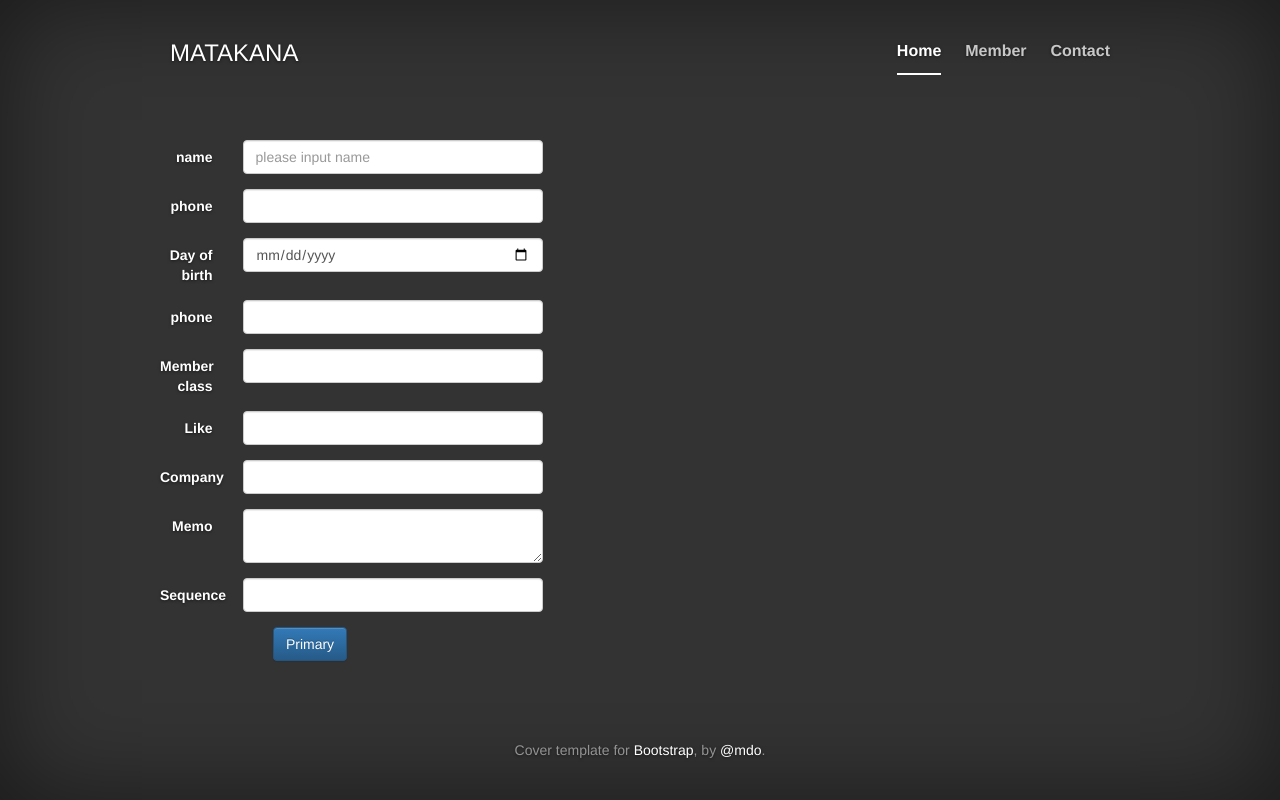
After one commit to levenhoo/MATAKANA, a PHP site: page /member.php in a window 1280 px wide. The commit adds this page. Run offline with PHP 8.4, Linux system fonts and the light colour scheme; data that the repository does not hold is empty; a stand-in replaces the project's code that opens the database connection; some libraries are stand-ins or nearby versions.

Commit message:
member member-list

```diff
--- /dev/null
+++ b/com/foot.php
@@ -0,0 +1,13 @@
+<?php
+/**
+ * Created by PhpStorm.
+ * User: leven
+ * Date: 2015/1/27
+ * Time: 16:55
+ */
+?>
+<div class="mastfoot">
+  <div class="inner">
+    <p>Cover template for <a href="http://getbootstrap.com">Bootstrap</a>, by <a href="https://twitter.com/mdo">@mdo</a>.</p>
+  </div>
+</div>
--- /dev/null
+++ b/com/head.php
@@ -0,0 +1,7 @@
+<div class="masthead clearfix">
+  <div class="inner">
+    <h3 class="masthead-brand"><?php print $lang['system-name']; ?></h3>
+    <!--nav-->
+    <?php include("com/nav.php"); ?>
+  </div>
+</div>
--- /dev/null
+++ b/com/member.php
@@ -0,0 +1,60 @@
+<form name="member-form" role="form" class="form-horizontal">
+  <input type="hidden" name="dataid" value="<?=$dataid?>" />
+
+
+  <div class="form-group">
+    <label class="col-sm-1 control-label" for="exampleInputEmail1"><?php print $lang['form-field-member-form-name']?></label>
+    <div  class="col-sm-4">
+      <input type="text" class="form-control" id="member_name" name="member_name" placeholder="<?php print $lang['form-field-member-form-name-placeholder']?>">
+    </div>
+  </div>
+
+  <div class="form-group">
+    <label class="col-sm-1 control-label" for="exampleInputEmail1"><?php print $lang['form-field-member-form-phone']?></label>
+    <div  class="col-sm-4"><input type="text" class="form-control" id="member_ename" name="member_ename" placeholder="<?php print $lang['form-field-member-form-phone-placeholder']?>"></div>
+  </div>
+
+  <div class="form-group">
+    <label class="col-sm-1 control-label" for="exampleInputEmail1"><?php print $lang['form-field-member-form-dayofbirth']?></label>
+    <div  class="col-sm-4"><input type="date" class="form-control" id="member_birth" name="member_birth" placeholder="<?php print $lang['form-field-member-form-dayofbirth-placeholder']?>"></div>
+  </div>
+
+  <div class="form-group">
+    <label class="col-sm-1 control-label" for="exampleInputEmail1"><?php print $lang['form-field-member-form-phone']?></label>
+    <div  class="col-sm-4"><input type="text" class="form-control" id="member_phone" name="member_phone" placeholder="<?php print $lang['form-field-member-form-phone-placeholder']?>"></div>
+  </div>
+
+
+  <div class="form-group">
+    <label class="col-sm-1 control-label" for="exampleInputEmail1"><?php print $lang['form-field-member-form-memberclass']?></label>
+    <div  class="col-sm-4"><input type="text" class="form-control" id="member_class" name="member_class" placeholder="<?php print $lang['form-field-member-form-memberclass-placeholder']?>"></div>
+  </div>
+
+  <div class="form-group">
+    <label class="col-sm-1 control-label" for="exampleInputEmail1"><?php print $lang['form-field-member-form-memberlike']?></label>
+    <div  class="col-sm-4"> <input type="text" class="form-control" id="member_class" name="member_class" placeholder="<?php print $lang['form-field-member-form-memberlike-placeholder']?>"></div>
+  </div>
+
+  <div class="form-group">
+    <label class="col-sm-1 control-label" for="exampleInputEmail1"><?php print $lang['form-field-member-form-company']?></label>
+    <div  class="col-sm-4"> <input type="text" class="form-control" id="member_class" name="member_class" placeholder="<?php print $lang['form-field-member-form-company-placeholder']?>"></div>
+  </div>
+
+  <div class="form-group">
+    <label class="col-sm-1 control-label" for="exampleInputEmail1"><?php print $lang['form-field-member-form-memo']?></label>
+    <div  class="col-sm-4">  <textarea type="text" class="form-control" row="6" id="memo"  name="memo" placeholder="<?php print $lang['form-field-member-form-memo-placeholder']?>" ><?=$memo?></textarea></div>
+  </div>
+
+  <div class="form-group">
+    <label class="col-sm-1 control-label" for="exampleInputEmail1"><?php print $lang['form-field-member-form-sequence']?></label>
+    <div  class="col-sm-4">  <input type="text" class="form-control" id="member_sequence" name="member_sequence" placeholder="<?php print $lang['form-field-member-form-sequence-placeholder']?>"></div>
+  </div>
+
+  <div class="form-group">
+
+    <div  class="col-sm-4">     <button type="button" class="btn btn-primary">Primary</button></div>
+  </div>
+
+
+
+</form>
--- /dev/null
+++ b/com/nav.php
@@ -0,0 +1,7 @@
+<nav>
+  <ul class="nav masthead-nav">
+    <li class="active"><a href="/">Home</a></li>
+    <li><a href="member.php">Member</a></li>
+    <li><a href="member-list.php">Contact</a></li>
+  </ul>
+</nav>
--- /dev/null
+++ b/css/page.css
@@ -0,0 +1,165 @@
+/*
+ * Globals
+ */
+
+/* Links */
+a,
+a:focus,
+a:hover {
+    color: #fff;
+}
+
+/* Custom default button */
+.btn-default,
+.btn-default:hover,
+.btn-default:focus {
+    color: #333;
+    text-shadow: none; /* Prevent inheritence from `body` */
+    background-color: #fff;
+    border: 1px solid #fff;
+}
+
+
+/*
+ * Base structure
+ */
+
+html,
+body {
+    height: 100%;
+    background-color: #333;
+}
+body {
+    color: #fff;
+    text-align: center;
+    text-shadow: 0 1px 3px rgba(0,0,0,.5);
+}
+
+/* Extra markup and styles for table-esque vertical and horizontal centering */
+.site-wrapper {
+    display: table;
+    width: 100%;
+    height: 100%; /* For at least Firefox */
+    min-height: 100%;
+    -webkit-box-shadow: inset 0 0 100px rgba(0,0,0,.5);
+    box-shadow: inset 0 0 100px rgba(0,0,0,.5);
+}
+.site-wrapper-inner {
+    display: table-cell;
+    vertical-align: top;
+}
+.cover-container {
+    margin-right: auto;
+    margin-left: auto;
+}
+
+/* Padding for spacing */
+.inner {
+    padding: 30px;
+
+}
+
+
+/*
+ * Header
+ */
+.masthead-brand {
+    margin-top: 10px;
+    margin-bottom: 10px;
+}
+
+.masthead-nav > li {
+    display: inline-block;
+}
+.masthead-nav > li + li {
+    margin-left: 20px;
+}
+.masthead-nav > li > a {
+    padding-right: 0;
+    padding-left: 0;
+    font-size: 16px;
+    font-weight: bold;
+    color: #fff; /* IE8 proofing */
+    color: rgba(255,255,255,.75);
+    border-bottom: 2px solid transparent;
+}
+.masthead-nav > li > a:hover,
+.masthead-nav > li > a:focus {
+    background-color: transparent;
+    border-bottom-color: #a9a9a9;
+    border-bottom-color: rgba(255,255,255,.25);
+}
+.masthead-nav > .active > a,
+.masthead-nav > .active > a:hover,
+.masthead-nav > .active > a:focus {
+    color: #fff;
+    border-bottom-color: #fff;
+}
+
+@media (min-width: 768px) {
+    .masthead-brand {
+        float: left;
+    }
+    .masthead-nav {
+        float: right;
+    }
+}
+
+
+/*
+ * Cover
+ */
+
+.cover {
+    padding: 0 20px;
+    height: 500px;
+}
+.cover .btn-lg {
+    padding: 10px 20px;
+    font-weight: bold;
+}
+
+
+/*
+ * Footer
+ */
+
+.mastfoot {
+    color: #999; /* IE8 proofing */
+    color: rgba(255,255,255,.5);
+}
+
+
+/*
+ * Affix and center
+ */
+
+@media (min-width: 768px) {
+    /* Pull out the header and footer */
+    .masthead {
+        position: fixed;
+        top: 0;
+    }
+    .mastfoot {
+        position: fixed;
+        bottom: 0;
+    }
+    /* Start the vertical centering */
+    .site-wrapper-inner {
+        vertical-align: middle;
+    }
+    /* Handle the widths */
+    .masthead,
+    .mastfoot,
+    .cover-container {
+        width: 100%; /* Must be percentage or pixels for horizontal alignment */
+    }
+}
+
+@media (min-width: 992px) {
+    .masthead,
+    .mastfoot,
+    .cover-container {
+        width: 1000px;
+    }
+}
--- a/include/lang.php
+++ b/include/lang.php
@@ -4,15 +4,15 @@
     {
       switch ($_GET['lang']) {
         case 'cn':
-           include("include/cn.php");
+           include("lang/cn.php");
           break;
         case 'en':
-           include("include/en.php");
+           include("lang/en.php");
           break;
         default:
-           include("include/cn.php");
+           include("lang/en.php");
           break;
       }
     }
 else
-   include("include/cn.php");
+   include("lang/en.php");
--- a/include/en.php
+++ b/lang/en.php
@@ -1,6 +1,8 @@
 <?php
 
 $lang =array();
+$lang['website-title'] = 'MATAKANA OA SYSTEM';
+$lang['system-name'] = 'MATAKANA';
 
 $lang['form-field-member-form-xxxx'] = 'yy';
 $lang['form-field-member-form-xxxx-placeholder'] = 'yy';
@@ -24,3 +26,9 @@ $lang['form-field-member-form-sequence'] = 'Sequence';
 $lang['form-field-member-form-sequence-placeholder'] = '';
 $lang['form-field-member-form-xxxx'] = 'yy';
 $lang['form-field-member-form-xxxx-placeholder'] = 'yy';
+
+$lang['table-field-member-table-name'] = 'Name';
+$lang['table-field-member-table-phone'] = 'Phone';
+$lang['table-field-member-table-ename'] = 'Ename';
+$lang['table-field-member-table-dayofbirth'] = 'Day of birth';
+$lang['table-field-member-table-contact'] = 'Contact';
--- /dev/null
+++ b/member.php
@@ -0,0 +1,30 @@
+<?php
+include("include/medoo.php");
+include("include/database.php");
+include("include/lang.php");
+$database = new medoo($database_setting);
+?>
+<html>
+<head>
+	<title><?php print $lang['website-title']; ?></title>
+  <meta charset="utf-8">
+  <?php include("include/script.inc"); ?>
+  <link href="css/page.css" rel="stylesheet">
+</head>
+<body>
+<div class="site-wrapper">
+  <div class="site-wrapper-inner">
+    <div class="cover-container">
+      <!--header-->
+      <?php include("com/head.php"); ?>
+      <!--main-->
+      <div class="inner cover">
+        <?php include("com/member.php"); ?>
+      </div>
+      <!--foot-->
+      <?php include("com/foot.php"); ?>
+    </div>
+  </div>
+</div>
+</body>
+</html>
```
Also changed, not shown: com/member-list.php (added, +25 -0 lines), index.php (added, +34 -0 lines), lang/cn.php (renamed from include/cn.php, +9 -2 lines), member-list.php (added, +30 -0 lines).
